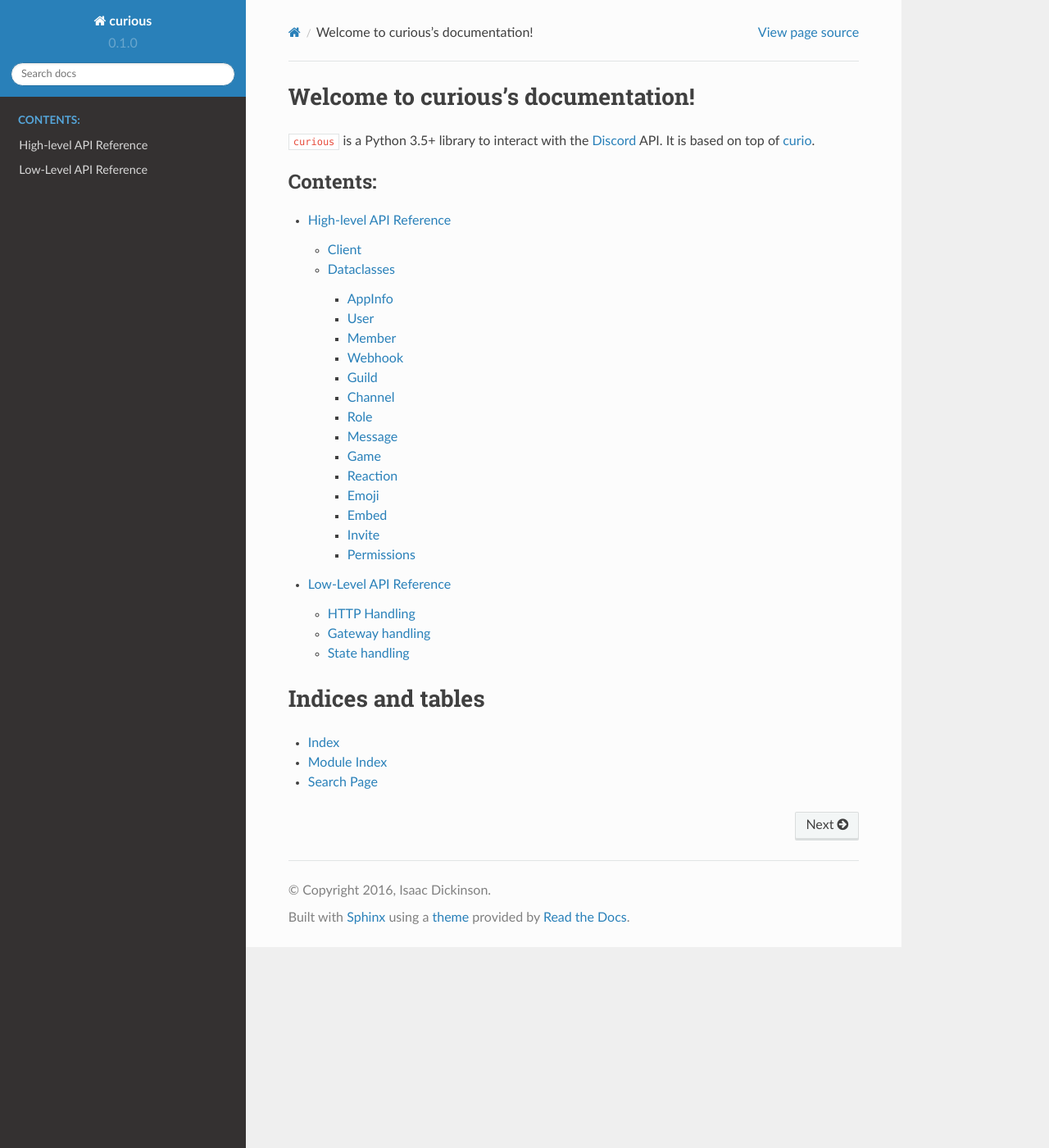
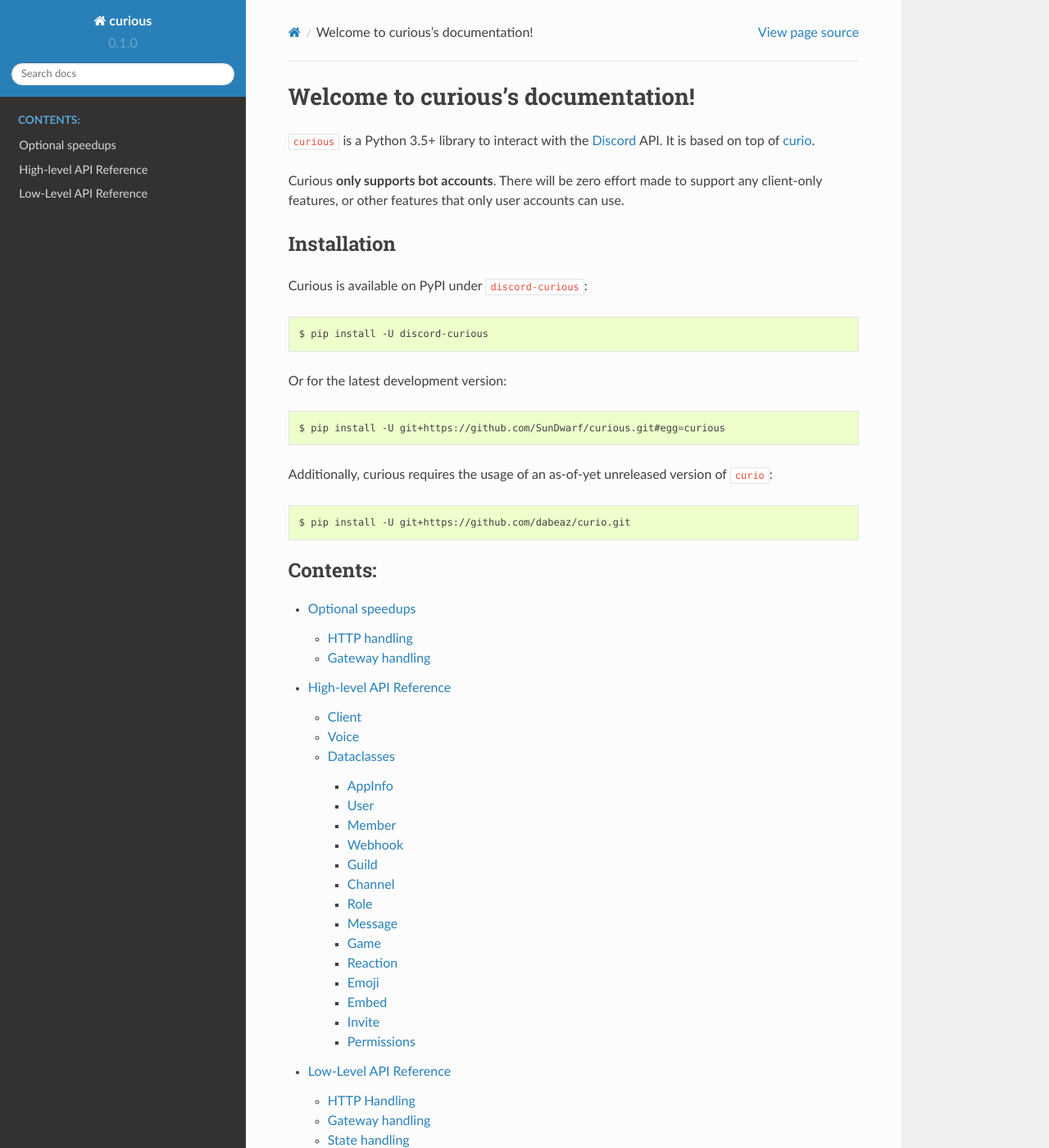
Before and after one commit to Fuyukai/curious, a Sphinx documentation site: the page built from docs/source/index.rst, in a window 1280 px wide and 1400 px high. Shown: the whole window at 82% size. Built offline with Sphinx 7.4.7 and the Read the Docs theme 2.0.0, drawn with Linux system fonts in a browser that asks for light colours; some of the changed text lies outside the part shown.

Commit message:
More doc changes

```diff
--- a/docs/source/conf.py
+++ b/docs/source/conf.py
@@ -53,8 +53,8 @@ master_doc = 'index'
 
 # General information about the project.
 project = 'curious'
-copyright = '2016, Isaac Dickinson'
-author = 'Isaac Dickinson'
+copyright = '2016, Laura Dickinson'
+author = 'Laura Dickinson'
 
 # The version info for the project you're documenting, acts as replacement for
 # |version| and |release|, also used in various other places throughout the
--- a/docs/source/index.rst
+++ b/docs/source/index.rst
@@ -9,10 +9,38 @@ Welcome to curious's documentation!
 ``curious`` is a Python 3.5+ library to interact with the `Discord <https://discordapp.com>`_ API. It is based on top
 of `curio <https://github.com/dabeaz/curio>`_.
 
+Curious **only supports bot accounts**. There will be zero effort made to support any client-only features, or other
+features that only user accounts can use.
+
+Installation
+------------
+
+Curious is available on PyPI under ``discord-curious``:
+
+.. code-block:: bash
+
+   $ pip install -U discord-curious
+
+
+Or for the latest development version:
+
+.. code-block:: bash
+
+   $ pip install -U git+https://github.com/SunDwarf/curious.git#egg=curious
+
+
+Additionally, curious requires the usage of an as-of-yet unreleased version of ``curio``:
+
+.. code-block:: bash
+
+   $ pip install -U git+https://github.com/dabeaz/curio.git
+
+
 .. toctree::
    :maxdepth: 3
    :caption: Contents:
 
+   speedups
    hiapi
    loapi
 
```
Also changed, not shown: other parts of docs/source/index.rst (+0 -1 lines), README.md (+0 -2 lines), docs/source/hiapi.rst (+7 -0 lines), docs/source/speedups.rst (added, +38 -0 lines), 1 other file.
